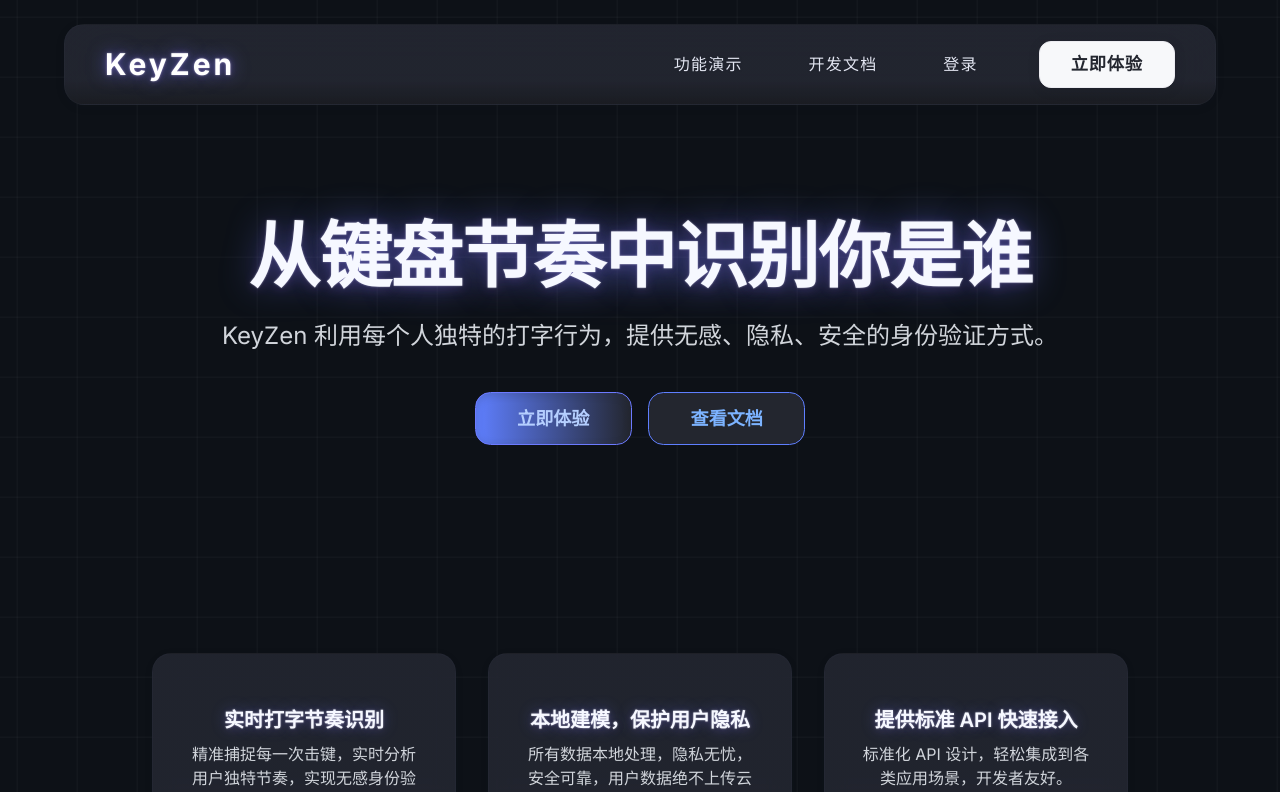
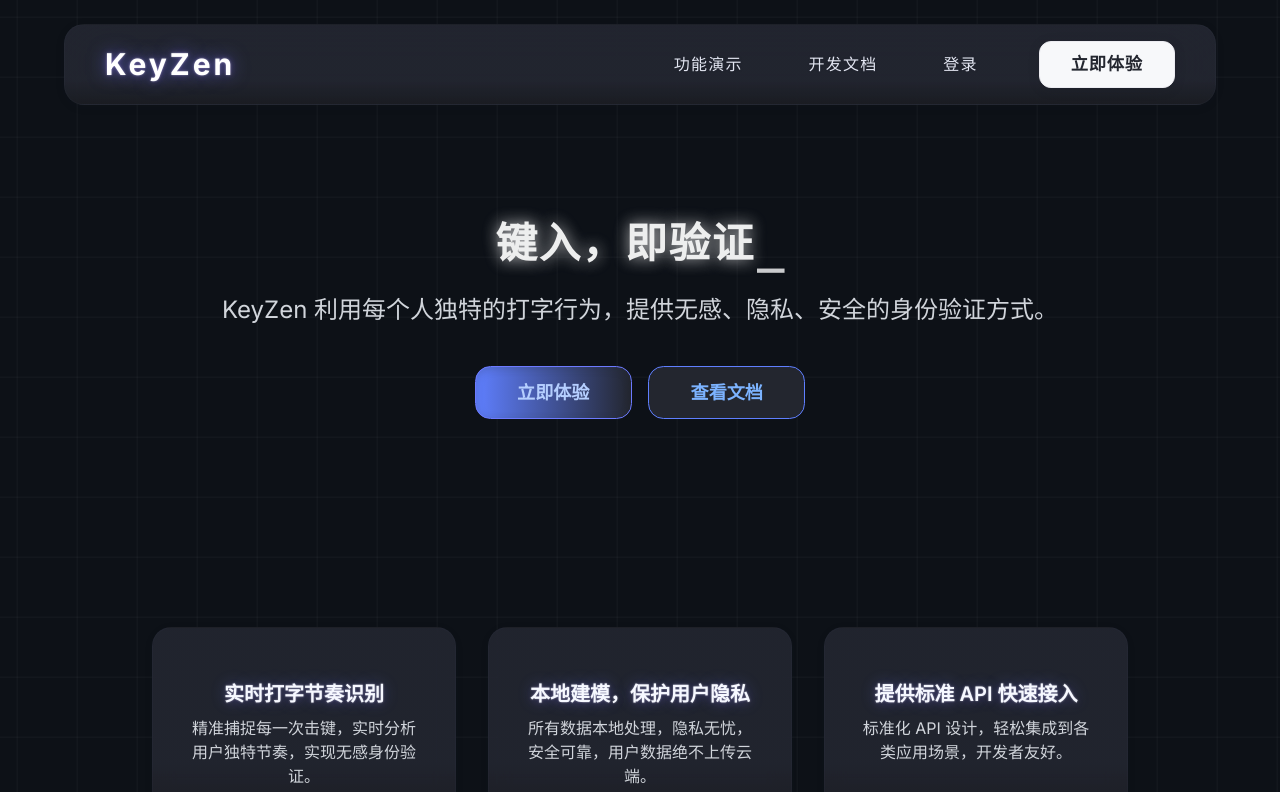
Before and after one commit to 08820048/KeyZen, a Vue app: page / in a window 1280 px wide. Shown: the top 792 px of the page. Built offline with nearby package versions, Linux system fonts and the light colour scheme; a small style sheet from the web is missing.

Commit message:
移除底部右侧元素，极简化页面，Footer 组件已删除

```diff
--- a/src/App.vue
+++ b/src/App.vue
@@ -7,7 +7,7 @@
       <Hero />
       <Features />
     </main>
-    <Footer />
+    <!-- <Footer /> removed for minimal design -->
   </div>
 </template>
 
@@ -15,7 +15,6 @@
 import Navbar from './components/Navbar.vue';
 import Hero from './components/Hero.vue';
 import Features from './components/Features.vue';
-import Footer from './components/Footer.vue';
 import BackgroundEffect from './components/BackgroundEffect.vue';
 import DynamicGridBg from './components/DynamicGridBg.vue';
 </script>
--- /dev/null
+++ b/src/components/DecodeTitle.vue
@@ -0,0 +1,138 @@
+<template>
+  <h1 class="decode-title" :class="{ 'decoded': isDecoded, 'en-mode': !isDecoded }">
+    <span v-for="(char, idx) in displayChars" :key="idx" class="decode-char" :class="{ 'en-char': !isDecoded }">{{ char }}</span>
+    <span class="decode-cursor-underscore" aria-hidden="true">_</span>
+  </h1>
+</template>
+
+<script setup>
+import { ref, onMounted, onBeforeUnmount } from 'vue';
+
+const EN_TEXT = 'Type to verify';
+const CN_TEXT = '键入，即验证';
+const DURATION = 3800;
+const RANDOM_CHARS = 'ABCDEFGHIJKLMNOPQRSTUVWXYZabcdefghijklmnopqrstuvwxyz0123456789!@#$%^&*()_-+=[]{}|;:,.<>?/';
+const INTERVAL = 6400;
+const displayChars = ref([]);
+const isDecoded = ref(false);
+let timer = null;
+
+function randomChar() {
+  return RANDOM_CHARS[Math.floor(Math.random() * RANDOM_CHARS.length)];
+}
+
+function easeInOut(t) {
+  return t < 0.5 ? 4 * t * t * t : 1 - Math.pow(-2 * t + 2, 3) / 2;
+}
+
+function startDecode() {
+  const len = EN_TEXT.length;
+  displayChars.value = Array.from({length: len}, () => randomChar());
+  isDecoded.value = false;
+  const start = performance.now();
+  let revealed = Array(len).fill(false);
+  function step(now) {
+    const elapsed = now - start;
+    let progress = Math.min(1, elapsed / DURATION);
+    let smooth = easeInOut(progress);
+    let smoothReveal = smooth * len;
+    for (let i = 0; i < len; i++) {
+      if (smoothReveal > i + 0.22) {
+        displayChars.value[i] = EN_TEXT[i];
+        revealed[i] = true;
+      } else if (!revealed[i]) {
+        displayChars.value[i] = randomChar();
+      }
+    }
+    if (progress < 1) {
+      requestAnimationFrame(step);
+    } else {
+      displayChars.value = CN_TEXT.split('');
+      isDecoded.value = true;
+    }
+  }
+  requestAnimationFrame(step);
+}
+
+function scheduleLoop() {
+  if (timer) clearInterval(timer);
+  timer = setInterval(() => {
+    startDecode();
+  }, INTERVAL);
+}
+
+onMounted(() => {
+  startDecode();
+  scheduleLoop();
+});
+onBeforeUnmount(() => {
+  if (timer) clearInterval(timer);
+});
+</script>
+
+<style scoped>
+.decode-title {
+  font-size: 2.6rem;
+  font-weight: 900;
+  text-align: center;
+  letter-spacing: 0.04em;
+  margin-bottom: 1.6rem;
+  line-height: 1.13;
+  filter: brightness(1.08);
+  transition: text-shadow 0.5s, filter 0.7s, letter-spacing 0.5s;
+  opacity: 0.93;
+  position: relative;
+  white-space: pre;
+}
+.decode-title.en-mode {
+  letter-spacing: 0.01em;
+}
+.decode-char {
+  display: inline-block;
+  min-width: 0.92em;
+  transition: color 0.18s, filter 0.25s, letter-spacing 0.4s;
+  color: #F8FAFF;
+  filter: blur(0.5px);
+  opacity: 0.97;
+}
+.en-char {
+  font-family: 'JetBrains Mono', 'Fira Mono', 'Menlo', 'Consolas', 'monospace';
+  font-weight: 700;
+  letter-spacing: 0em;
+  min-width: 0.78em;
+  font-size: 1.03em;
+}
+.decode-title.decoded .decode-char {
+  color: #FFFFFF;
+  filter: drop-shadow(0 0 8px #e7eaf7cc) brightness(1.12);
+  animation: glowIn 0.7s cubic-bezier(.4,0,.2,1);
+  opacity: 1;
+}
+.decode-cursor-underscore {
+  display: inline-block;
+  font-family: 'JetBrains Mono', 'Fira Mono', 'Menlo', 'Consolas', 'monospace';
+  font-weight: 800;
+  font-size: 1.1em;
+  color: #fff;
+  margin-left: 0.04em;
+  margin-bottom: -0.08em;
+  opacity: 0.85;
+  animation: blink-cursor-underscore 1.08s steps(1) infinite;
+  vertical-align: -0.08em;
+  letter-spacing: 0;
+}
+@keyframes blink-cursor-underscore {
+  0%, 60% { opacity: 0.85; }
+  70%, 100% { opacity: 0; }
+}
+@keyframes glowIn {
+  from {
+    filter: blur(2.5px) brightness(0.7);
+    opacity: 0.18;
+  }
+  to {
+    filter: drop-shadow(0 0 8px #e7eaf7cc) brightness(1.12);
+    opacity: 1;
+  }
+}
+</style>
--- a/src/components/Footer.vue
+++ b/src/components/Footer.vue
@@ -1,9 +1,4 @@
-<template>
-  <footer class="w-full py-8 px-6 md:px-12 mt-10 border-t border-gray-800 bg-darkBg text-gray-400 text-sm flex flex-row items-center justify-center gap-6">
-    <div>2025 KeyZen</div>
-    <a href="https://github.com/" target="_blank" class="hover:text-primary transition-colors duration-200">GitHub</a>
-  </footer>
-</template>
+<!-- Footer removed for minimal design -->
 
 <script setup>
 //
--- a/src/components/Hero.vue
+++ b/src/components/Hero.vue
@@ -1,21 +1,18 @@
 <template>
   <section class="flex flex-col items-center justify-center text-center py-20 md:py-32 select-none">
-    <h1 class="text-5xl md:text-7xl font-extrabold mb-7 tracking-tight relative text-glow-hero animate-fade-in-glow">
-      从键盘节奏中识别你是谁
-      <span class="glow-bg absolute inset-0 pointer-events-none"></span>
-    </h1>
+    <DecodeTitle />
     <p class="text-lg md:text-2xl text-gray-300 mb-10 animate-fade-in delay-100">
       KeyZen 利用每个人独特的打字行为，提供无感、隐私、安全的身份验证方式。
     </p>
     <div class="flex flex-col md:flex-row gap-4 justify-center">
-      <a href="#demo" class="btn-modern-primary animate-fade-in delay-200">立即体验</a>
-      <a href="#docs" class="btn-modern-outline animate-fade-in delay-300">查看文档</a>
+      <a href="#demo" class="btn-modern-primary animate-fade-in delay-200"><span>立即体验</span></a>
+      <a href="#docs" class="btn-modern-outline animate-fade-in delay-300"><span>查看文档</span></a>
     </div>
   </section>
 </template>
 
 <script setup>
-// 无逻辑，纯展示
+import DecodeTitle from './DecodeTitle.vue';
 </script>
 
 <style scoped>
--- a/vite.config.js
+++ b/vite.config.js
@@ -3,4 +3,9 @@ import vue from '@vitejs/plugin-vue';
 
 export default defineConfig({
   plugins: [vue()],
+  server: {
+    hmr: {
+      overlay: false
+    }
+  }
 });
```
